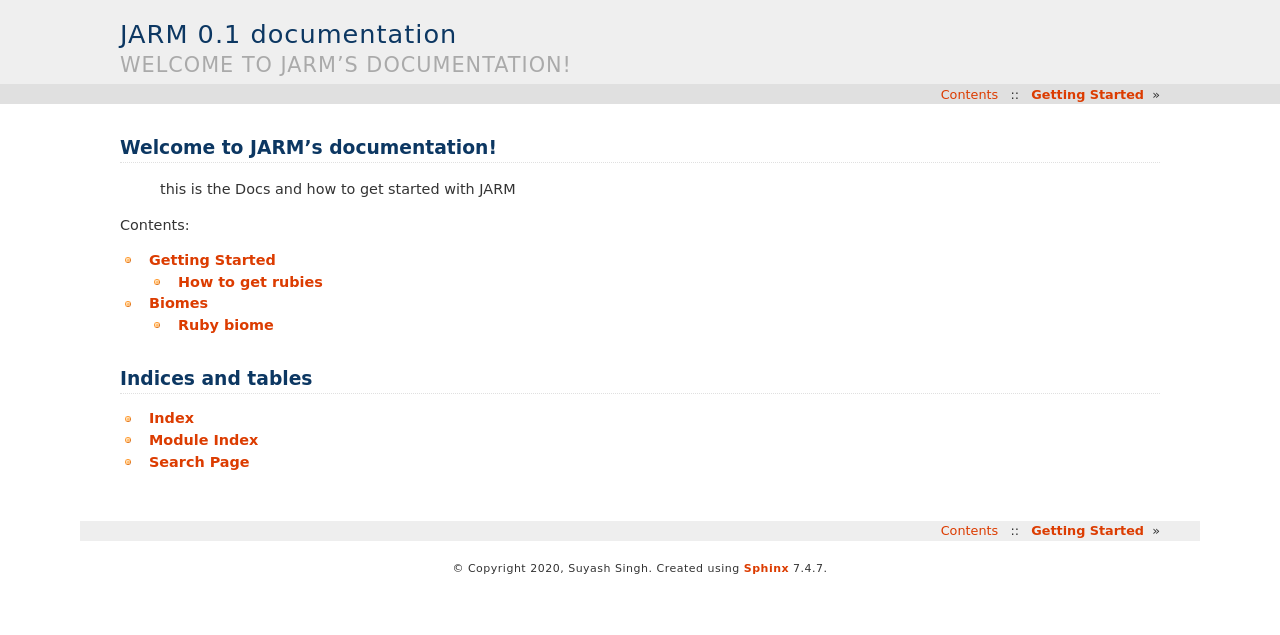
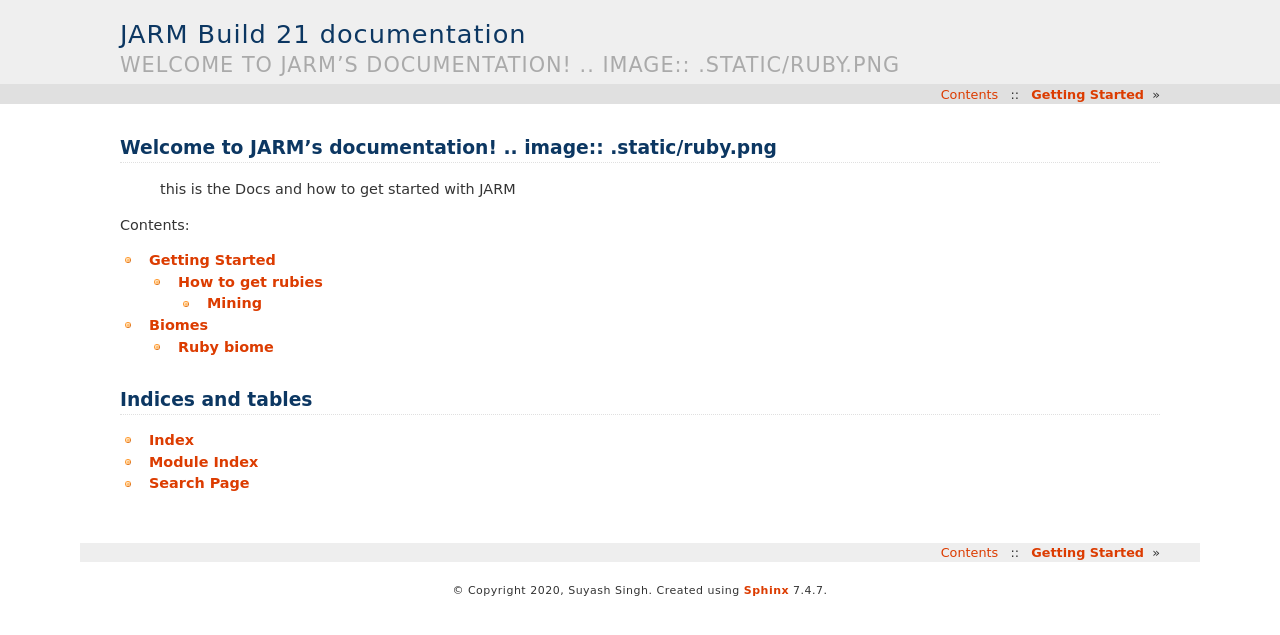
Before and after one commit to Suyashtnt/JARMDocs, a Sphinx documentation site: the page built from source/index.rst, in a window 1280 px wide. Shown: the top 635 px of the page. Built offline with Sphinx 7.4.7, drawn with Linux system fonts in a browser that asks for light colours.

Commit message:
added images

```diff
--- a/source/conf.py
+++ b/source/conf.py
@@ -26,7 +26,7 @@
 # The short X.Y version
 version = u''
 # The full version, including alpha/beta/rc tags
-release = u'0.1'
+release = u'Build 21'
 
 
 # -- General configuration ---------------------------------------------------
--- a/source/index.rst
+++ b/source/index.rst
@@ -1,4 +1,4 @@
-Welcome to JARM's documentation!
+Welcome to JARM's documentation!  .. image:: .static/ruby.png
 ================================
 
 
```
Also changed, not shown: other parts of source/index.rst (+1 -1 lines), source/JARMDocs/README.md (deleted, +0 -2 lines), source/.static/diamond.png (added), source/.static/rdiamond.png (added), source/.static/ruby.png (added), source/.static/ruby_arrow.png (added), source/.static/ruby_axe.png (added), source/.static/ruby_boots.png (added), source/.static/ruby_bow.png (added), source/.static/ruby_chestplate.png (added), source/.static/ruby_helmet_1.png (added), source/.static/ruby_hoe.png (added), source/.static/ruby_leggings.png (added), source/.static/ruby_pickaxe.png (added), 3 more files, 1 other file.
